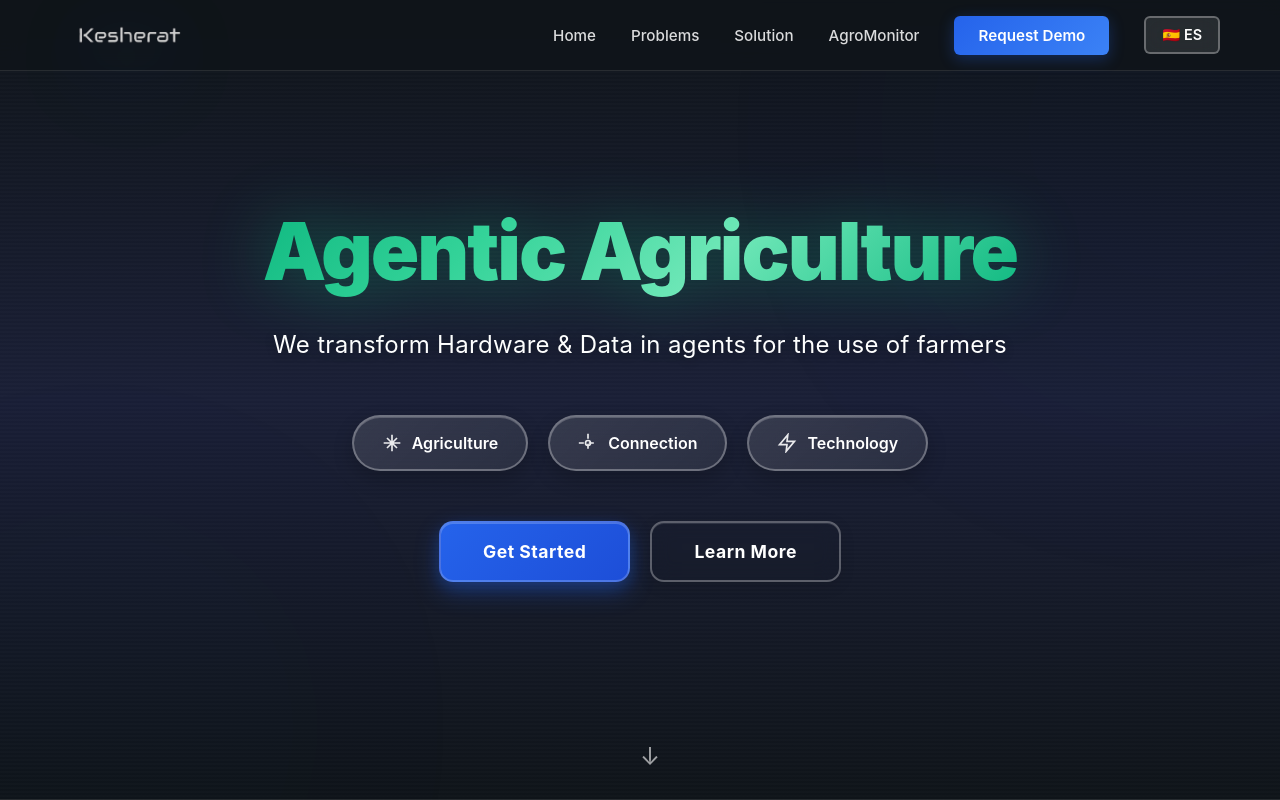
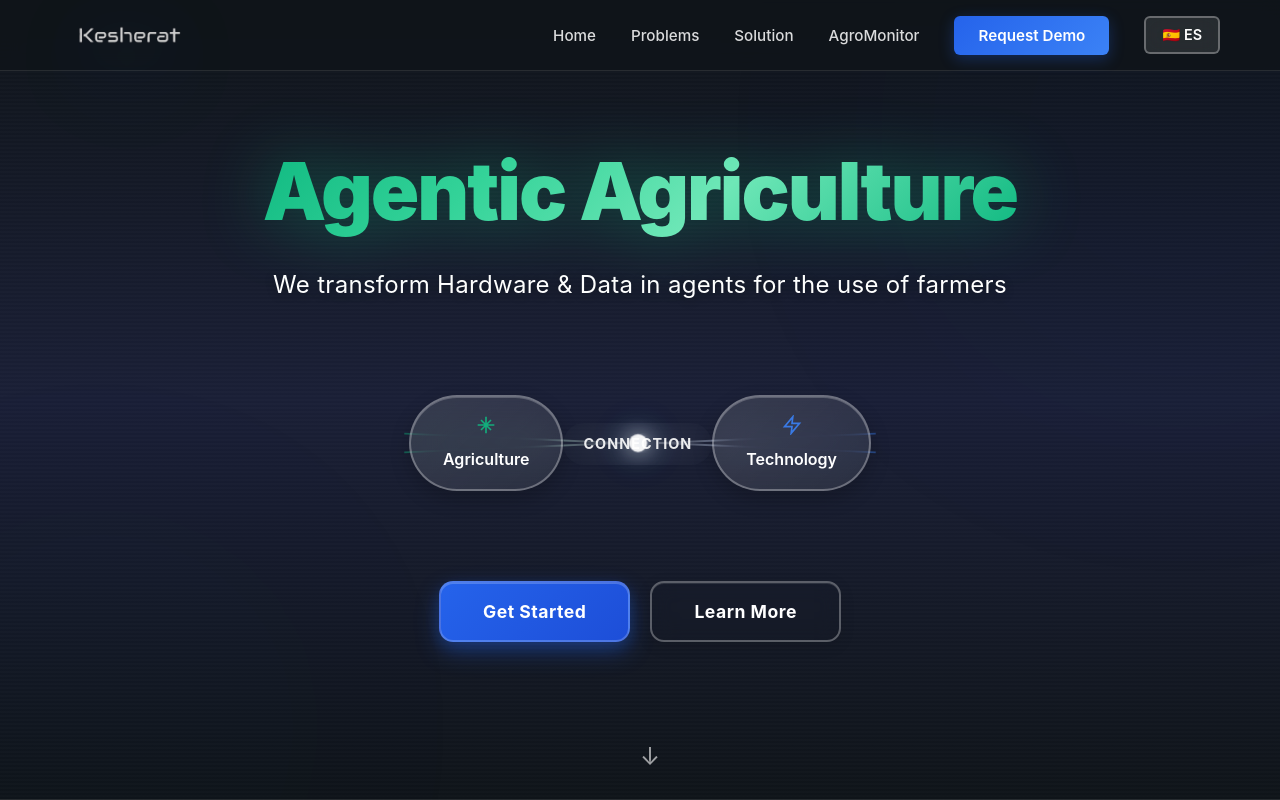
Before and after one commit to ShlomoKE/LaningPage-Kesherat, a React (Vite) app: page / in a window 1280 px wide. Shown: the top 800 px of the page. Built offline with nearby package versions, Linux system fonts and the light colour scheme; the HTML template or start-up script is replaced by a standard one.

Commit message:
feat: Transform hero tags into connection node diagram showing Agriculture-Connection-Technology relationship with animated lines

```diff
--- a/src/App.css
+++ b/src/App.css
@@ -443,67 +443,128 @@ body {
   filter: drop-shadow(0 0 20px rgba(16, 185, 129, 0.3));
 }
 
-.hero-tagline {
+/* Hero Connection Diagram */
+.hero-connection-diagram {
+  position: relative;
   display: flex;
   justify-content: center;
-  gap: 20px;
+  align-items: center;
   margin-bottom: 50px;
-  flex-wrap: wrap;
-}
-
-.hero-tagline .tag {
+  padding: 40px 20px;
+  max-width: 900px;
+  margin-left: auto;
+  margin-right: auto;
+}
+
+.connection-lines {
+  position: absolute;
+  width: 100%;
+  height: 120px;
+  top: 50%;
+  left: 50%;
+  transform: translate(-50%, -50%);
+  pointer-events: none;
+  z-index: 0;
+}
+
+.connection-node {
+  position: relative;
+  z-index: 2;
+  display: flex;
+  flex-direction: column;
+  align-items: center;
+  gap: 12px;
+  padding: 18px 32px;
   background: linear-gradient(135deg,
     rgba(255, 255, 255, 0.12) 0%,
     rgba(255, 255, 255, 0.08) 100%);
   border: 2px solid rgba(255, 255, 255, 0.3);
-  padding: 14px 28px;
   border-radius: 50px;
-  font-size: 1rem;
-  font-weight: 600;
   backdrop-filter: blur(20px);
-  transition: all 0.4s cubic-bezier(0.4, 0, 0.2, 1);
   box-shadow:
     0 8px 20px rgba(0, 0, 0, 0.2),
     inset 0 1px 0 rgba(255, 255, 255, 0.2);
-  position: relative;
-  overflow: hidden;
-  display: flex;
-  align-items: center;
-  gap: 10px;
-}
-
-.hero-tagline .tag svg {
+  transition: all 0.4s ease;
+}
+
+.connection-node svg {
   stroke: currentColor;
   opacity: 0.9;
 }
 
-.hero-tagline .tag::before {
-  content: '';
-  position: absolute;
-  top: 0;
-  left: -100%;
-  width: 100%;
-  height: 100%;
-  background: linear-gradient(90deg,
-    transparent,
-    rgba(255, 255, 255, 0.15),
-    transparent);
-  transition: left 0.6s ease;
-}
-
-.hero-tagline .tag:hover::before {
-  left: 100%;
-}
-
-.hero-tagline .tag:hover {
-  background: linear-gradient(135deg,
-    rgba(16, 185, 129, 0.2) 0%,
-    rgba(99, 102, 241, 0.15) 100%);
-  border-color: rgba(16, 185, 129, 0.5);
-  transform: translateY(-4px) scale(1.05);
+.connection-node span {
+  font-size: 1rem;
+  font-weight: 600;
+  color: var(--white);
+  white-space: nowrap;
+}
+
+.node-left {
+  color: rgba(16, 185, 129, 1);
+}
+
+.node-left:hover {
+  border-color: rgba(16, 185, 129, 0.6);
   box-shadow:
     0 12px 30px rgba(16, 185, 129, 0.3),
     inset 0 1px 0 rgba(255, 255, 255, 0.3);
+  transform: translateY(-4px);
+}
+
+.node-right {
+  color: rgba(59, 130, 246, 1);
+}
+
+.node-right:hover {
+  border-color: rgba(59, 130, 246, 0.6);
+  box-shadow:
+    0 12px 30px rgba(59, 130, 246, 0.3),
+    inset 0 1px 0 rgba(255, 255, 255, 0.3);
+  transform: translateY(-4px);
+}
+
+.node-center {
+  background: transparent;
+  border: none;
+  box-shadow: none;
+  padding: 10px 20px;
+  position: relative;
+}
+
+.center-pulse {
+  position: absolute;
+  top: 50%;
+  left: 50%;
+  transform: translate(-50%, -50%);
+  width: 16px;
+  height: 16px;
+  background: white;
+  border-radius: 50%;
+  box-shadow:
+    0 0 20px rgba(255, 255, 255, 0.8),
+    0 0 40px rgba(59, 130, 246, 0.6),
+    0 0 60px rgba(16, 185, 129, 0.4);
+  animation: centerPulse 2s ease-in-out infinite;
+  z-index: -1;
+}
+
+@keyframes centerPulse {
+  0%, 100% {
+    transform: translate(-50%, -50%) scale(1);
+    opacity: 1;
+  }
+  50% {
+    transform: translate(-50%, -50%) scale(1.3);
+    opacity: 0.8;
+  }
+}
+
+.node-center span {
+  font-size: 0.9rem;
+  color: rgba(255, 255, 255, 0.9);
+  text-transform: uppercase;
+  letter-spacing: 1px;
+  font-weight: 700;
 }
 
 .hero-buttons {
@@ -1900,13 +1961,40 @@ body {
     font-size: 1.1rem;
   }
 
-  .hero-tagline {
-    gap: 12px;
-  }
-
-  .hero-tagline .tag {
-    padding: 10px 16px;
-    font-size: 0.85rem;
+  /* Connection Diagram Responsive */
+  .hero-connection-diagram {
+    flex-direction: column;
+    gap: 30px;
+    padding: 30px 10px;
+  }
+
+  .connection-lines {
+    display: none;
+  }
+
+  .connection-node {
+    padding: 14px 24px;
+  }
+
+  .connection-node span {
+    font-size: 0.9rem;
+  }
+
+  .node-center {
+    order: 2;
+  }
+
+  .node-left {
+    order: 1;
+  }
+
+  .node-right {
+    order: 3;
+  }
+
+  .center-pulse {
+    width: 12px;
+    height: 12px;
   }
 
   .hero-buttons {
@@ -2009,13 +2097,25 @@ body {
     padding: 6px 12px;
   }
 
-  .hero-tagline {
-    flex-direction: column;
-    gap: 10px;
-  }
-
-  .hero-tagline .tag {
+  /* Connection Diagram Mobile */
+  .hero-connection-diagram {
+    padding: 20px 10px;
+    gap: 20px;
+  }
+
+  .connection-node {
+    padding: 12px 20px;
     width: 100%;
+    max-width: 280px;
+  }
+
+  .connection-node span {
+    font-size: 0.85rem;
+  }
+
+  .connection-node svg {
+    width: 18px;
+    height: 18px;
   }
 
   .problems h2,
--- a/src/components/Hero.jsx
+++ b/src/components/Hero.jsx
@@ -47,25 +47,78 @@ export default function Hero() {
           {t.subtitle}
         </motion.p>
 
-        <motion.div variants={itemVariants} className="hero-tagline">
-          <div className="tag">
+        <motion.div variants={itemVariants} className="hero-connection-diagram">
+          {/* SVG Connection Lines */}
+          <svg className="connection-lines" viewBox="0 0 800 120" preserveAspectRatio="xMidYMid meet">
+            <defs>
+              <linearGradient id="lineGradientLeft" x1="0%" y1="0%" x2="100%" y2="0%">
+                <stop offset="0%" stopColor="rgba(16, 185, 129, 0.6)" />
+                <stop offset="100%" stopColor="rgba(255, 255, 255, 0.9)" />
+              </linearGradient>
+              <linearGradient id="lineGradientRight" x1="0%" y1="0%" x2="100%" y2="0%">
+                <stop offset="0%" stopColor="rgba(255, 255, 255, 0.9)" />
+                <stop offset="100%" stopColor="rgba(59, 130, 246, 0.6)" />
+              </linearGradient>
+              <filter id="glow">
+                <feGaussianBlur stdDeviation="3" result="coloredBlur"/>
+                <feMerge>
+                  <feMergeNode in="coloredBlur"/>
+                  <feMergeNode in="SourceGraphic"/>
+                </feMerge>
+              </filter>
+            </defs>
+
+            {/* Lines from Agriculture to Center */}
+            <line x1="150" y1="50" x2="380" y2="60" stroke="url(#lineGradientLeft)" strokeWidth="2" opacity="0.7">
+              <animate attributeName="opacity" values="0.5;0.9;0.5" dur="3s" repeatCount="indefinite"/>
+            </line>
+            <line x1="150" y1="60" x2="380" y2="60" stroke="url(#lineGradientLeft)" strokeWidth="2.5" opacity="0.8">
+              <animate attributeName="opacity" values="0.6;1;0.6" dur="2.5s" repeatCount="indefinite"/>
+            </line>
+            <line x1="150" y1="70" x2="380" y2="60" stroke="url(#lineGradientLeft)" strokeWidth="2" opacity="0.7">
+              <animate attributeName="opacity" values="0.5;0.9;0.5" dur="3.5s" repeatCount="indefinite"/>
+            </line>
+
+            {/* Lines from Center to Technology */}
+            <line x1="420" y1="60" x2="650" y2="50" stroke="url(#lineGradientRight)" strokeWidth="2" opacity="0.7">
+              <animate attributeName="opacity" values="0.5;0.9;0.5" dur="3s" repeatCount="indefinite"/>
+            </line>
+            <line x1="420" y1="60" x2="650" y2="60" stroke="url(#lineGradientRight)" strokeWidth="2.5" opacity="0.8">
+              <animate attributeName="opacity" values="0.6;1;0.6" dur="2.5s" repeatCount="indefinite"/>
+            </line>
+            <line x1="420" y1="60" x2="650" y2="70" stroke="url(#lineGradientRight)" strokeWidth="2" opacity="0.7">
+              <animate attributeName="opacity" values="0.5;0.9;0.5" dur="3.5s" repeatCount="indefinite"/>
+            </line>
+
+            {/* Central Glowing Node */}
+            <circle cx="400" cy="60" r="8" fill="white" filter="url(#glow)">
+              <animate attributeName="r" values="6;10;6" dur="2s" repeatCount="indefinite"/>
+            </circle>
+            <circle cx="400" cy="60" r="4" fill="rgba(59, 130, 246, 0.8)">
+              <animate attributeName="r" values="3;5;3" dur="2s" repeatCount="indefinite"/>
+            </circle>
+          </svg>
+
+          {/* Agriculture Node */}
+          <div className="connection-node node-left">
             <svg width="20" height="20" viewBox="0 0 24 24" fill="none" stroke="currentColor" strokeWidth="2">
               <path d="M12 2v20M2 12h20M6 6l12 12M6 18L18 6"/>
             </svg>
-            {t.tags.agriculture}
+            <span>{t.tags.agriculture}</span>
           </div>
-          <div className="tag">
-            <svg width="20" height="20" viewBox="0 0 24 24" fill="none" stroke="currentColor" strokeWidth="2">
-              <circle cx="12" cy="12" r="3"/>
-              <path d="M12 1v6m0 6v6M1 12h6m6 0h6"/>
-            </svg>
-            {t.tags.connection}
+
+          {/* Connection Label */}
+          <div className="connection-node node-center">
+            <div className="center-pulse"></div>
+            <span>{t.tags.connection}</span>
           </div>
-          <div className="tag">
+
+          {/* Technology Node */}
+          <div className="connection-node node-right">
             <svg width="20" height="20" viewBox="0 0 24 24" fill="none" stroke="currentColor" strokeWidth="2">
               <polygon points="13 2 3 14 12 14 11 22 21 10 12 10 13 2"/>
             </svg>
-            {t.tags.technology}
+            <span>{t.tags.technology}</span>
           </div>
         </motion.div>
 
```
